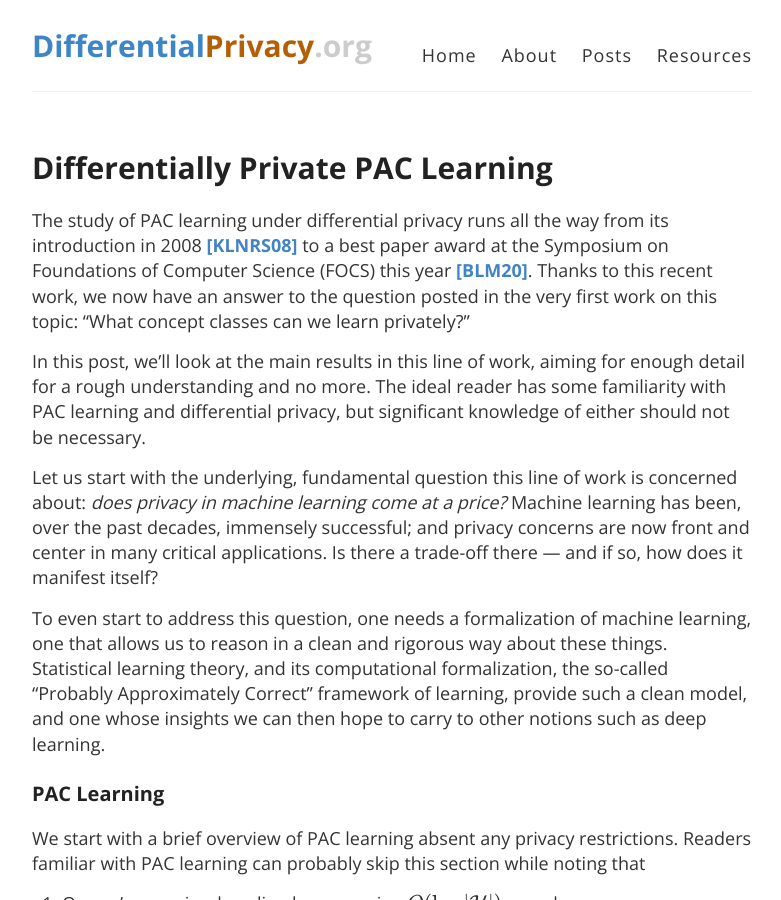
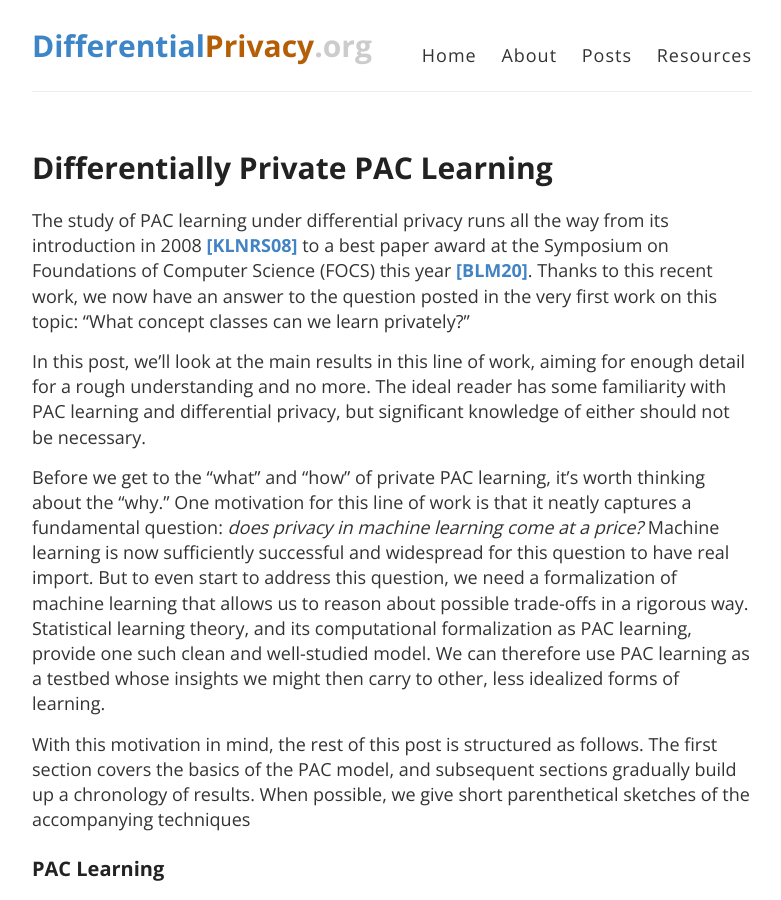
Before and after one commit to differentialprivacy/differentialprivacy, a Jekyll site: the page built from _posts/2020-08-31-private-pac.md, in a window 1280 px wide and 900 px high. Shown: the whole window, without its empty margins (248-1029 px from the left). Built offline with Jekyll 4.4.1, drawn with Linux system fonts in a browser that asks for light colours; comment, search, counter and statistics services are not loaded; some of the changed text lies outside the part shown.

Commit message:
Update 2020-08-31-private-pac.md
some changes suggested by Matthew

```diff
--- a/_posts/2020-08-31-private-pac.md
+++ b/_posts/2020-08-31-private-pac.md
@@ -16,20 +16,10 @@ aiming for enough detail for a rough understanding and no more. The
 ideal reader has some familiarity with PAC learning and differential
 privacy, but significant knowledge of either should not be necessary.
 
-Let us start with the underlying, fundamental question this line of work
-is concerned about: *does privacy in machine learning come at a price?*
-Machine learning has been, over the past decades, immensely successful;
-and privacy concerns are now front and center in many critical
-applications. Is there a trade-off there &mdash; and if so, how does it
-manifest itself?
+Before we get to the "what" and "how" of private PAC learning, it's worth thinking about the "why." One motivation for this line of work is that it neatly captures a fundamental question: _does privacy in machine learning come at a price?_ Machine learning is now sufficiently successful and widespread for this question to have real import. But to even start to address this question, we need a formalization of machine learning that allows us to reason about possible trade-offs in a rigorous way. Statistical learning theory, and its computational formalization as PAC learning, provide one such clean and well-studied
+ model. We can therefore use PAC learning as a testbed whose insights we might then carry to other, less idealized forms of learning.
 
-To even start to address this question, one needs a formalization of
-machine learning, one that allows us to reason in a clean and rigorous
-way about these things. Statistical learning theory, and its
-computational formalization, the so-called "Probably Approximately
-Correct" framework of learning, provide such a clean model, and one
-whose insights we can then hope to carry to other notions such as deep
-learning.
+With this motivation in mind, the rest of this post is structured as follows. The first section covers the basics of the PAC model, and subsequent sections gradually build up a chronology of results. When possible, we give short parenthetical sketches of the accompanying techniques
 
 ### PAC Learning
 
@@ -100,6 +90,7 @@ hypothesis class of 1-dimensional thresholds over \\(T\\) points,
 \\(\mathsf{VCD}\left(\mathcal{H}\right)\\) is only 1.
 
 <img src="/images/thresh.png" width="400" alt="Example: a one-dimensional threshold function" style="margin:auto;display: block;" />
+<center>An illustration of 1-dimensional thresholds. A given threshold is determined by some point \\(x^* \in [T]\\): any example \\(x \leq x^*\\) receives label \\(-1\\), and any example \\(x > x^*\\) receives label 1.</center>
 
 ### A Simple Private PAC Learner
 
```
